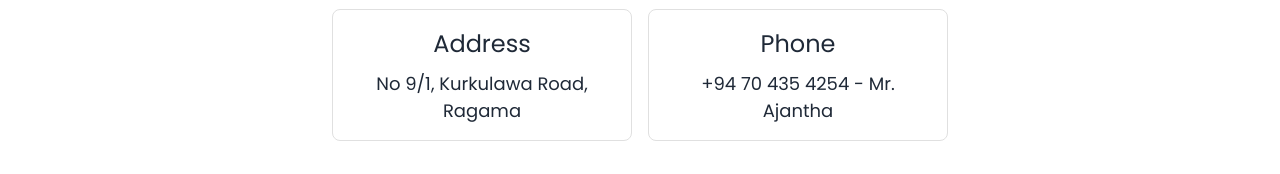
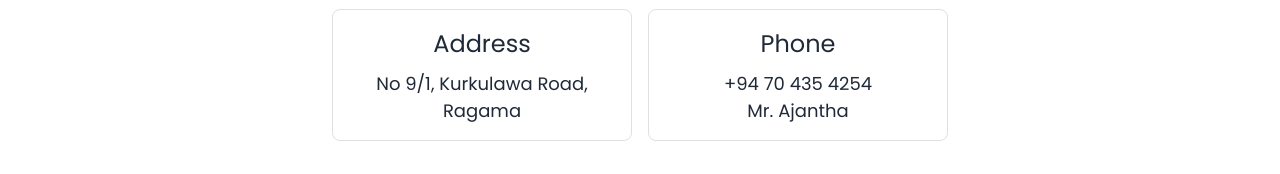
Before and after one commit to DeKermit/Re-Life, a plain HTML site: page index.html in a window 1280 px wide. Shown: the part 2349-2523 px from the top of the page. Drawn offline with Linux system fonts and the light colour scheme.

Commit message:
Update index.html

```diff
--- a/index.html
+++ b/index.html
@@ -242,7 +242,7 @@
                 </div>
                 <div class="contact-block">
                     <h3>Phone</h3>
-                    <p>+94 70 435 4254 - Mr. Ajantha</p>
+                    <p>+94 70 435 4254<br>Mr. Ajantha</p>
                 </div>
             </div>
         </div>
```
